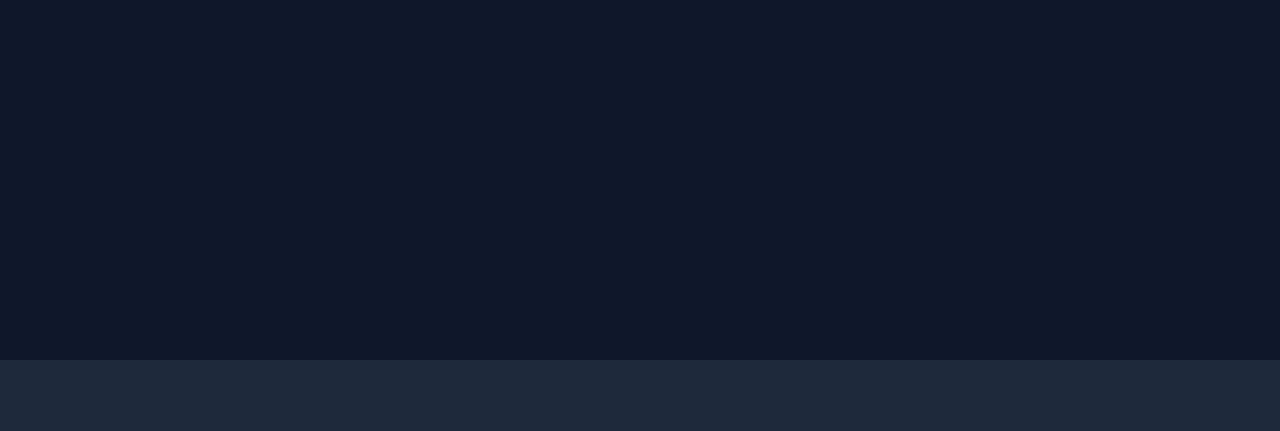
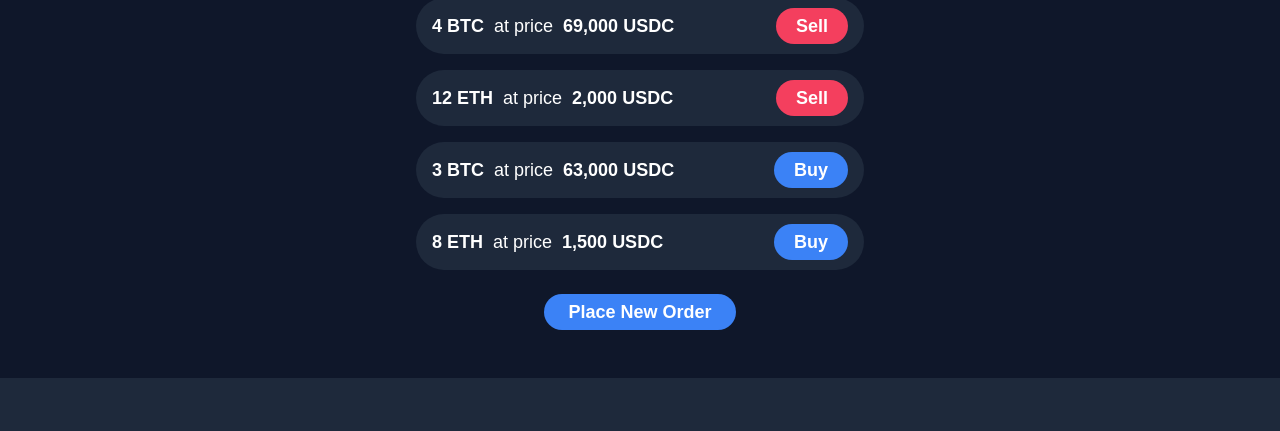
Before and after one commit to berzanorg/xane, an Astro site in the folder ui/: page /trade in a window 1280 px wide. Shown: the part 130-561 px from the top of the page. Built offline with nearby package versions, Linux system fonts and the light colour scheme; Astro itself is replaced by a stand-in of ours; a web font is replaced by a local one.

Commit message:
update: trading page

```diff
--- /dev/null
+++ b/ui/src/components/DialogOrderPlacing.tsx
@@ -0,0 +1,72 @@
+import { Show, createSignal } from 'solid-js'
+
+const [isOpen, setOpen] = createSignal(false)
+
+export const showOrderPlacingDialog = () => setOpen(true)
+
+export default function DialogOrderPlacing() {
+    const onSubmit = async () => {}
+
+    return (
+        <Show when={isOpen()}>
+            <div class="fixed top-0 left-0 w-full min-h-screen flex flex-col items-center justify-center bg-black/20 backdrop-blur-sm">
+                <div class="p-4 bg-slate-800 rounded-3xl w-full max-w-xs flex flex-col gap-2.5">
+                    <p class="font-semibold text-2xl text-center">Place Order</p>
+                    <form class="flex flex-col gap-4" onSubmit={onSubmit}>
+                        <input
+                            placeholder="Base Currency"
+                            class="bg-slate-900 h-9 uppercase rounded-full outline-none text-white px-5 text-lg font-medium placeholder:text-slate-600"
+                            type="text"
+                            minLength={1}
+                            maxLength={5}
+                            required
+                        />
+                        <input
+                            placeholder="Quote Currency"
+                            class="bg-slate-900 h-9 uppercase rounded-full outline-none text-white px-5 text-lg font-medium placeholder:text-slate-600"
+                            type="text"
+                            minLength={1}
+                            maxLength={5}
+                            required
+                        />
+                        <input
+                            placeholder="Amount"
+                            class="bg-slate-900 duration-75 h-9 rounded-full outline-none text-white px-5 text-lg font-medium placeholder:text-slate-600"
+                            type="number"
+                            required
+                        />
+                        <input
+                            placeholder="Price"
+                            class="bg-slate-900 duration-75 h-9 rounded-full outline-none text-white px-5 text-lg font-medium placeholder:text-slate-600"
+                            type="number"
+                            required
+                        />
+                        <div class="flex justify-between">
+                            <button
+                                class="h-9 px-5 bg-slate-600 hover:bg-slate-500 duration-75 text-white rounded-full font-semibold text-lg"
+                                type="button"
+                                onClick={() => setOpen(false)}
+                            >
+                                Cancel
+                            </button>
+                            <div class="flex gap-4">
+                                <button
+                                    class="h-9 px-5 bg-rose-500 hover:bg-rose-400 duration-75 text-white rounded-full font-semibold text-lg"
+                                    type="submit"
+                                >
+                                    Sell
+                                </button>
+                                <button
+                                    class="h-9 px-5 bg-blue-500 hover:bg-blue-400 duration-75 text-white rounded-full font-semibold text-lg"
+                                    type="submit"
+                                >
+                                    Buy
+                                </button>
+                            </div>
+                        </div>
+                    </form>
+                </div>
+            </div>
+        </Show>
+    )
+}
--- a/ui/src/components/MenuBalances.tsx
+++ b/ui/src/components/MenuBalances.tsx
@@ -1,7 +1,3 @@
-// import { createResource } from 'solid-js'
-// import { client } from '../lib/client'
-// import { store } from '../lib/store'
-
 import { For, Show, createSignal } from 'solid-js'
 import { store } from '../lib/store'
 import IconTransfer from '../icons/IconTransfer'
@@ -10,27 +6,15 @@ import DialogTokenCreation, { showTokenCreationDialog } from './DialogTokenCreat
 import DialogTransfer, { showTransferDialog } from './DialogTransfer'
 import DialogMint, { showMintDialog } from './DialogMint'
 
-// const getMinaBalance = async () => {
-//     if (!store.address) return
-//     return await client.getBalance({
-//         address: store.address,
-//     })
-// }
-
 export default function Balances() {
-    // const [balance] = createResource(store.address, getMinaBalance)
-
     return (
         <div class="flex flex-col gap-4">
             <For each={store.tokenBalances}>
                 {(tokenBalance) => (
-                    <div class="bg-slate-800 flex h-14 items-center px-4 rounded-xl justify-between">
-                        <p class="sm:text-lg">
-                            <span class="font-medium">
-                                {(tokenBalance.amount / 10n ** tokenBalance.decimals).toLocaleString()}
-                            </span>
-                            &nbsp;
-                            <span class="font-semibold">{tokenBalance.symbol}</span>
+                    <div class="bg-slate-800 flex h-14 items-center px-4 rounded-full justify-between">
+                        <p class="text-lg font-semibold">
+                            {(tokenBalance.amount / 10n ** tokenBalance.decimals).toLocaleString()}
+                            &nbsp;{tokenBalance.symbol}
                         </p>
                         <div class="flex gap-4">
                             <Show when={tokenBalance.owner === store.address}>
--- a/ui/src/components/MenuTrading.tsx
+++ b/ui/src/components/MenuTrading.tsx
@@ -1,3 +1,61 @@
+import { For, Match, Switch } from 'solid-js'
+import { store } from '../lib/store'
+import DialogOrderPlacing, { showOrderPlacingDialog } from './DialogOrderPlacing'
+
 export default function MenuTrading() {
+    const onBuy = async () => {}
+    const onSell = async () => {}
 
+    return (
+        <div class="flex flex-col gap-4">
+            <For each={store.orders}>
+                {(order) => (
+                    <div class="flex justify-between items-center px-4 h-14 bg-slate-800 rounded-full">
+                        <p class="text-lg font-medium">
+                            <span class="font-semibold">
+                                {(order.amount / 10n ** order.baseCurrencyDecimals).toLocaleString()}
+                                &nbsp
+                                {order.baseCurrencySymbol}
+                            </span>
+                            &nbsp at price &nbsp
+                            <span class="font-semibold">
+                                {(order.price / 10n ** order.quoteCurrencyDecimals).toLocaleString()}
+                                &nbsp
+                                {order.quoteCurrencySymbol}
+                            </span>
+                        </p>
+                        <div></div>
+                        <Switch>
+                            <Match when={order.side === 'BUY'}>
+                                <button
+                                    onClick={onBuy}
+                                    class="h-9 px-5 rounded-full bg-blue-500 hover:bg-blue-400 duration-75 text-lg font-semibold"
+                                >
+                                    Buy
+                                </button>
+                            </Match>
+                            <Match when={order.side === 'SELL'}>
+                                <button
+                                    onClick={onSell}
+                                    class="h-9 px-5 rounded-full bg-rose-500 hover:bg-rose-400 duration-75 text-lg font-semibold"
+                                >
+                                    Sell
+                                </button>
+                            </Match>
+                        </Switch>
+                    </div>
+                )}
+            </For>
+
+            <div class="flex justify-center pt-2">
+                <button
+                    onClick={showOrderPlacingDialog}
+                    class="bg-blue-500 duration-75 hover:bg-blue-400 rounded-full h-9 px-6 font-semibold text-lg"
+                >
+                    Place New Order
+                </button>
+            </div>
+            <DialogOrderPlacing />
+        </div>
+    )
 }
--- a/ui/src/lib/store.ts
+++ b/ui/src/lib/store.ts
@@ -10,6 +10,18 @@ interface Store {
         id: bigint
         owner: string
     }[]
+    orders: {
+        side: 'BUY' | 'SELL'
+        baseCurrencySymbol: string
+        baseCurrencyId: bigint
+        baseCurrencyDecimals: bigint
+        quoteCurrencySymbol: string
+        quoteCurrencyId: bigint
+        quoteCurrencyDecimals: bigint
+        maker: string
+        price: bigint
+        amount: bigint
+    }[]
 }
 
 export const store = createMutable<Store>({
@@ -18,14 +30,14 @@ export const store = createMutable<Store>({
     tokenBalances: [
         {
             id: 10n,
-            amount: 21_000_000_000_000n,
+            amount: 21_000_000_000000n,
             decimals: 6n,
             symbol: 'BTC',
             owner: 'B62qo3EUgRfVbJf9Pbs8VMbqrNeoS8ACM8NkZ7WNf5n6diKs2PqXqjt',
         },
         {
             id: 54n,
-            amount: 100_000_000_000_000n,
+            amount: 100_000_000_000000n,
             decimals: 6n,
             symbol: 'ETH',
             owner: 'B62qo3EUgRfVbJf9Pbs8VMbqrNeoS8ACM8NkZ7WNf5n6diKs2PqXqjn',
@@ -38,4 +50,54 @@ export const store = createMutable<Store>({
             owner: 'B62qo3EUgRfVbJf9Pbs8VMbqrNeoS8ACM8NkZ7WNf5n6diKs2PqXqjt',
         },
     ],
+    orders: [
+        {
+            side: 'SELL',
+            baseCurrencySymbol: 'BTC',
+            baseCurrencyId: 10n,
+            baseCurrencyDecimals: 6n,
+            quoteCurrencySymbol: 'USDC',
+            quoteCurrencyId: 63n,
+            quoteCurrencyDecimals: 2n,
+            maker: 'B62qo3EUgRfVbJf9Pbs8VMbqrNeoS8ACM8NkZ7WNf5n6diKs2PqXqjt',
+            price: 69_000_00n,
+            amount: 4_000000n,
+        },
+        {
+            side: 'SELL',
+            baseCurrencySymbol: 'ETH',
+            baseCurrencyId: 54n,
+            baseCurrencyDecimals: 6n,
+            quoteCurrencySymbol: 'USDC',
+            quoteCurrencyId: 63n,
+            quoteCurrencyDecimals: 2n,
+            maker: 'B62qo3EUgRfVbJf9Pbs8VMbqrNeoS8ACM8NkZ7WNf5n6diKs2PqXqjt',
+            price: 2_000_00n,
+            amount: 12_000000n,
+        },
+        {
+            side: 'BUY',
+            baseCurrencySymbol: 'BTC',
+            baseCurrencyId: 10n,
+            baseCurrencyDecimals: 6n,
+            quoteCurrencySymbol: 'USDC',
+            quoteCurrencyId: 63n,
+            quoteCurrencyDecimals: 2n,
+            maker: 'B62qo3EUgRfVbJf9Pbs8VMbqrNeoS8ACM8NkZ7WNf5n6diKs2PqXqjt',
+            price: 63_000_00n,
+            amount: 3_000000n,
+        },
+        {
+            side: 'BUY',
+            baseCurrencySymbol: 'ETH',
+            baseCurrencyId: 54n,
+            baseCurrencyDecimals: 6n,
+            quoteCurrencySymbol: 'USDC',
+            quoteCurrencyId: 63n,
+            quoteCurrencyDecimals: 2n,
+            maker: 'B62qo3EUgRfVbJf9Pbs8VMbqrNeoS8ACM8NkZ7WNf5n6diKs2PqXqjt',
+            price: 1_500_00n,
+            amount: 8_000000n,
+        },
+    ]
 })
--- a/ui/src/pages/balances.astro
+++ b/ui/src/pages/balances.astro
@@ -5,7 +5,7 @@ import Layout from '../layouts/Layout.astro'
 
 <Layout title="Xane - Balances">
     <div class="flex flex-col pb-12">
-        <div class="flex flex-col gap-3 items-center">
+        <div class="flex flex-col gap-3 sm:gap-4 items-center">
             <h1 class="text-4xl font-semibold sm:text-5xl">Balances</h1>
             <div class="max-w-md w-full">
                 <MenuBalances client:idle />
--- a/ui/src/pages/trade.astro
+++ b/ui/src/pages/trade.astro
@@ -1,7 +1,15 @@
 ---
+import MenuTrading from '../components/MenuTrading'
 import Layout from '../layouts/Layout.astro'
 ---
 
 <Layout title="Xane - Trading">
-    Trade Page
+    <div class="flex flex-col pb-12">
+        <div class="flex flex-col gap-3 sm:gap-4 items-center">
+            <h1 class="text-4xl font-semibold sm:text-5xl">Trading</h1>
+            <div class="max-w-md w-full">
+                <MenuTrading client:idle />
+            </div>
+        </div>
+    </div>
 </Layout>
```
